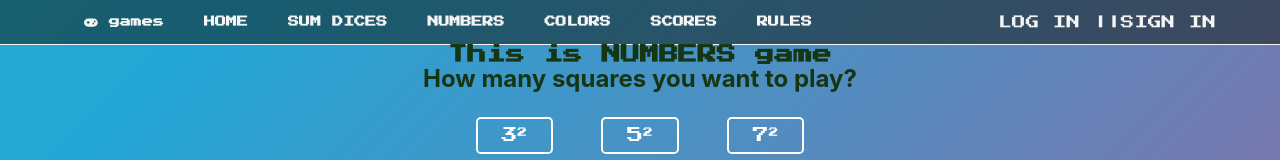
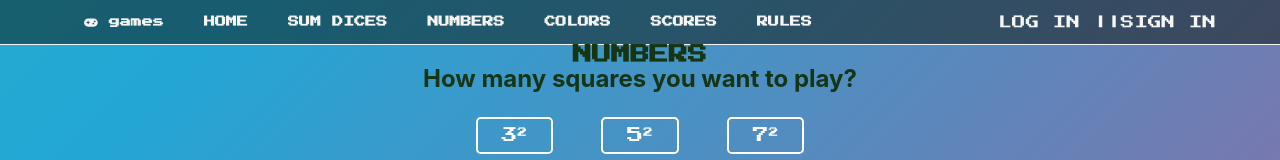
Before and after one commit to IvanSanczewski/dices, a Vue app: page /numbers in a window 1280 px wide. Shown: the top 160 px of the page. Built offline with nearby package versions, Linux system fonts and the light colour scheme; no server answers; the database is empty.

Commit message:
Updated Numbers title page

```diff
--- a/src/views/Numbers.vue
+++ b/src/views/Numbers.vue
@@ -1,7 +1,7 @@
 <template>
     <div class="numbers-game">
         <div class="container">
-            <h1>This is NUMBERS game</h1>
+            <h1>NUMBERS</h1>
         </div>
         <div class="choose-level">
             <h2>How many squares you want to play?</h2>
```
